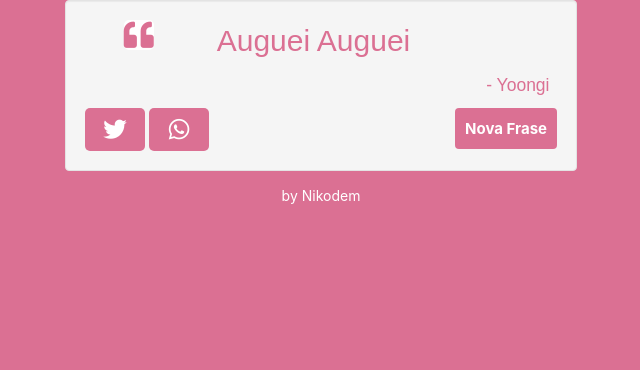
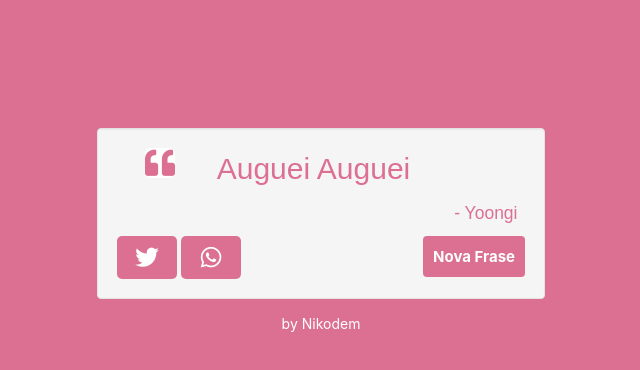
Before and after one commit to Nikookowal/Quote-Random-Generator, a plain HTML site: page index.html in a window 1280 px wide. Shown: the whole page, without its empty margins (319-959 px from the left). Drawn offline with nearby package versions, Linux system fonts and the light colour scheme.

Commit message:
responsive big screens

```diff
--- a/index.html
+++ b/index.html
@@ -39,7 +39,7 @@
             if(maxWidth.matches){
                 $('#quote-box').css("max-width", "90%").css("margin-top", "40%")
             } else {
-                $('#quote-box').css("max-width", "40%")
+                $('#quote-box').css("max-width", "35%").css("margin-top", "10%")
             }
         });
 
```
